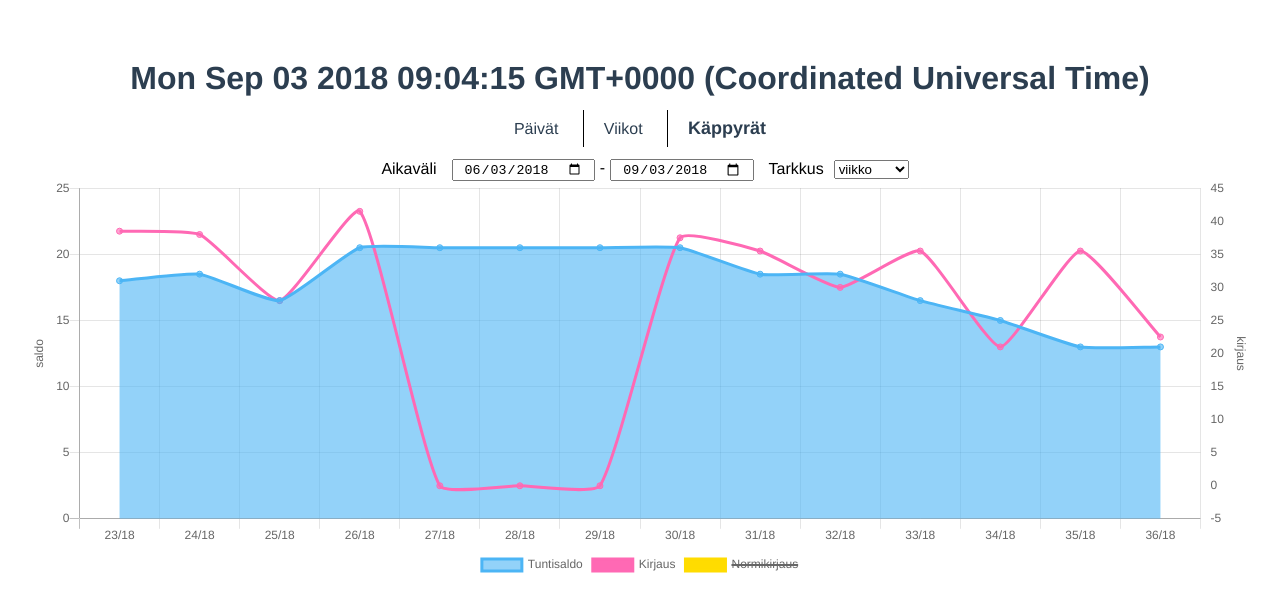
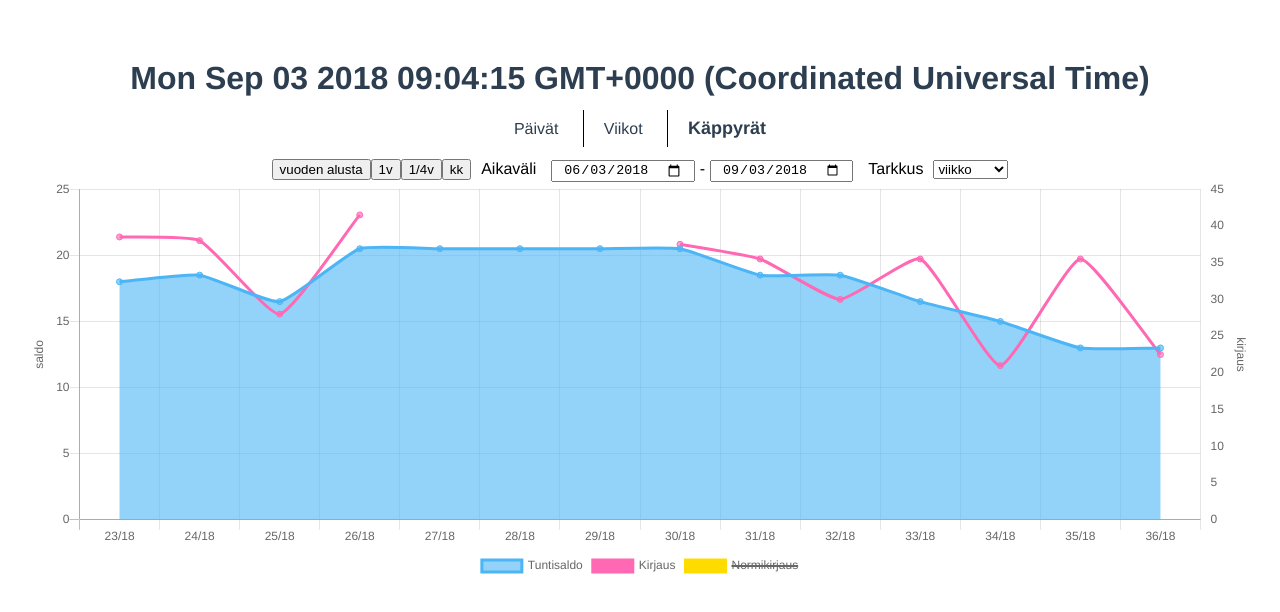
Before and after one commit to tzrissan/tuntikirjanpito, a Vue app: page / in a window 1280 px wide. Both pictures are taken after a click on the element "Käppyrät". Shown: the top 612 px of the page. Built offline with nearby package versions, Linux system fonts and the light colour scheme.

Commit message:
oikoteitä onneen

```diff
--- a/src/components/Kappyrat.vue
+++ b/src/components/Kappyrat.vue
@@ -1,6 +1,10 @@
 <template>
     <div class="chart">
         <div>
+            <button type="button" v-on:click="vuodenAlusta()">vuoden alusta</button>
+            <button type="button" v-on:click="yksiVuosi()">1v</button>
+            <button type="button" v-on:click="kvartteri()">1/4v</button>
+            <button type="button" v-on:click="kuukausi()">kk</button>
             <label>Aikaväli</label><input v-model="local.alku" type="date"/>-<input v-model="local.loppu" type="date"/>
             <label>Tarkkus</label>
             <select v-model="local.tarkkuus">
@@ -146,7 +150,7 @@
                         borderColor: CHART_COLORS.pink(),
                         backgroundColor: CHART_COLORS.pink(0.6),
                         fill: false,
-                        data: aikavalit.map(aikavali => aikavali.kirjausYhteensa),
+                        data: aikavalit.map(aikavali => aikavali.merkinnat.length > 0 ? aikavali.kirjausYhteensa : undefined),
                         yAxisID: "kirjaus",
                         lineTension: 0.15,
                         radius: aikavalit.length > 50 ? 0 : 3
@@ -156,12 +160,53 @@
                         borderColor: CHART_COLORS.yellow(),
                         backgroundColor: CHART_COLORS.yellow(0.6),
                         fill: false,
-                        data: aikavalit.map(aikavali => aikavali.tyopaivia * 7.5),
+                        data: aikavalit.map(aikavali => aikavali.merkinnat.length > 0 ? aikavali.tyopaivia * 7.5 : undefined),
                         yAxisID: "kirjaus",
                         hidden: true,
                         lineTension: 0.15,
                         radius: aikavalit.length > 50 ? 0 : 3
                     }]
+                }
+            }
+        },
+        methods: {
+            vuodenAlusta() {
+                if (this.local.alku) {
+                    this.local.alku = moment(this.local.alku).startOf('year').format('YYYY-MM-DD');
+                } else if (this.local.loppu) {
+                    this.local.alku = moment(this.local.loppu).startOf('year').format('YYYY-MM-DD');
+                } else {
+                    this.local.alku = moment().startOf('year').format('YYYY-MM-DD');
+                }
+            },
+            yksiVuosi() {
+                if (this.local.alku) {
+                    this.local.loppu = moment(this.local.alku).add(1, 'year').format('YYYY-MM-DD');
+                } else if (this.local.loppu) {
+                    this.local.alku = moment(this.local.loppu).subtract(1, 'year').format('YYYY-MM-DD');
+                } else {
+                    this.local.alku = moment().subtract(1, 'year').format('YYYY-MM-DD');
+                    this.local.loppu = moment().format('YYYY-MM-DD');
+                }
+            },
+            kvartteri() {
+                if (this.local.alku) {
+                    this.local.loppu = moment(this.local.alku).add(1, 'quarter').format('YYYY-MM-DD');
+                } else if (this.local.loppu) {
+                    this.local.alku = moment(this.local.loppu).subtract(1, 'quarter').format('YYYY-MM-DD');
+                } else {
+                    this.local.alku = moment().subtract(1, 'quarter').format('YYYY-MM-DD');
+                    this.local.loppu = moment().format('YYYY-MM-DD');
+                }
+            },
+            kuukausi() {
+                if (this.local.alku) {
+                    this.local.loppu = moment(this.local.alku).add(1, 'month').format('YYYY-MM-DD');
+                } else if (this.local.loppu) {
+                    this.local.alku = moment(this.local.loppu).subtract(1, 'month').format('YYYY-MM-DD');
+                } else {
+                    this.local.alku = moment().subtract(1, 'month').format('YYYY-MM-DD');
+                    this.local.loppu = moment().format('YYYY-MM-DD');
                 }
             }
         },
```
